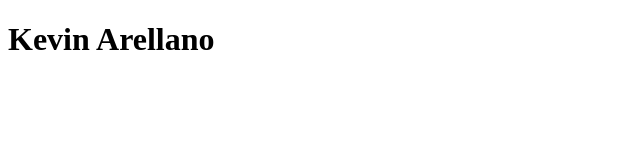
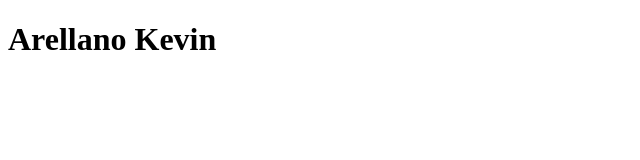
Before and after one commit to KevinArellano94/ArellanoKevin, a website: page index.html in a window 1280 px wide. Shown: the whole page, without its empty margins (0-640 px from the left). Drawn offline with Linux system fonts and the light colour scheme.

Commit message:
Title and Tab update - Updated title and tab to show:      Arellano Kevin

```diff
--- a/index.html
+++ b/index.html
@@ -4,9 +4,9 @@
     <meta charset="UTF-8" />
     <meta name="viewport" content="width=device-width, initial-scale=1.0" />
     <meta http-equiv="X-UA-Compatible" content="ie=edge" />
-    <title>Static Template</title>
+    <title>Arellano Kevin</title>
   </head>
   <body>
-    <h1>Kevin Arellano</h1>
+    <h1>Arellano Kevin</h1>
   </body>
 </html>
```
